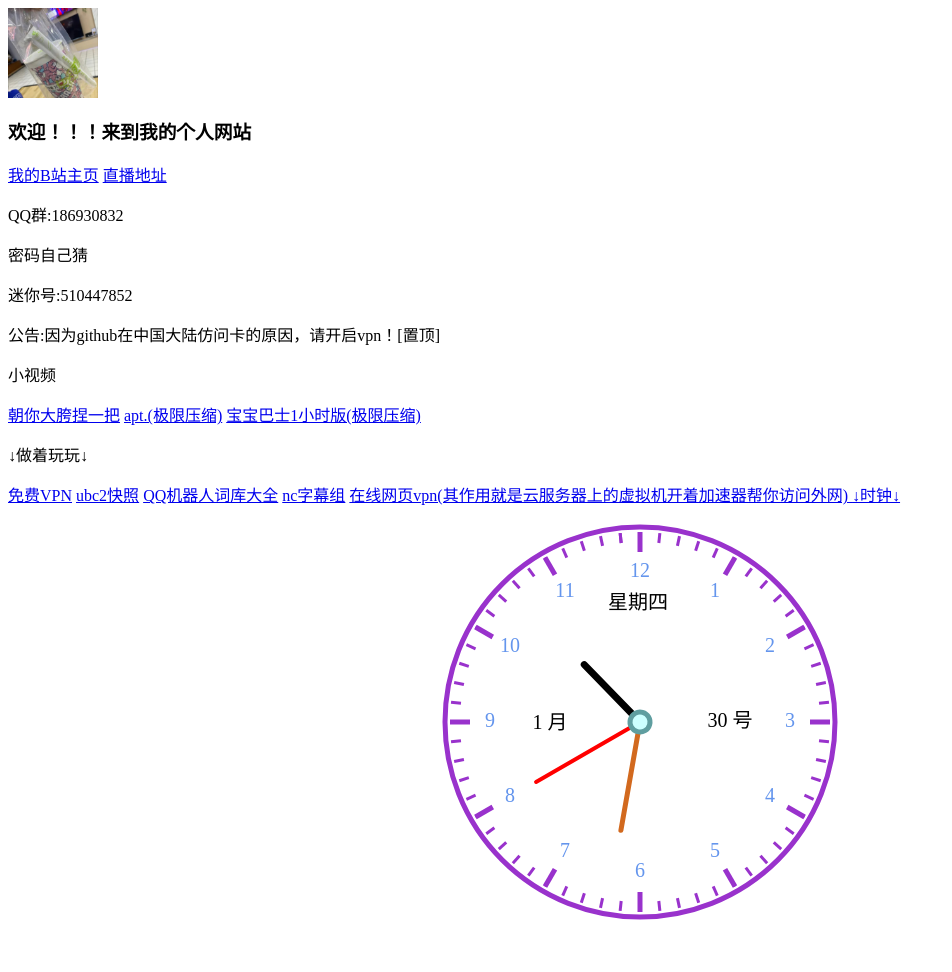
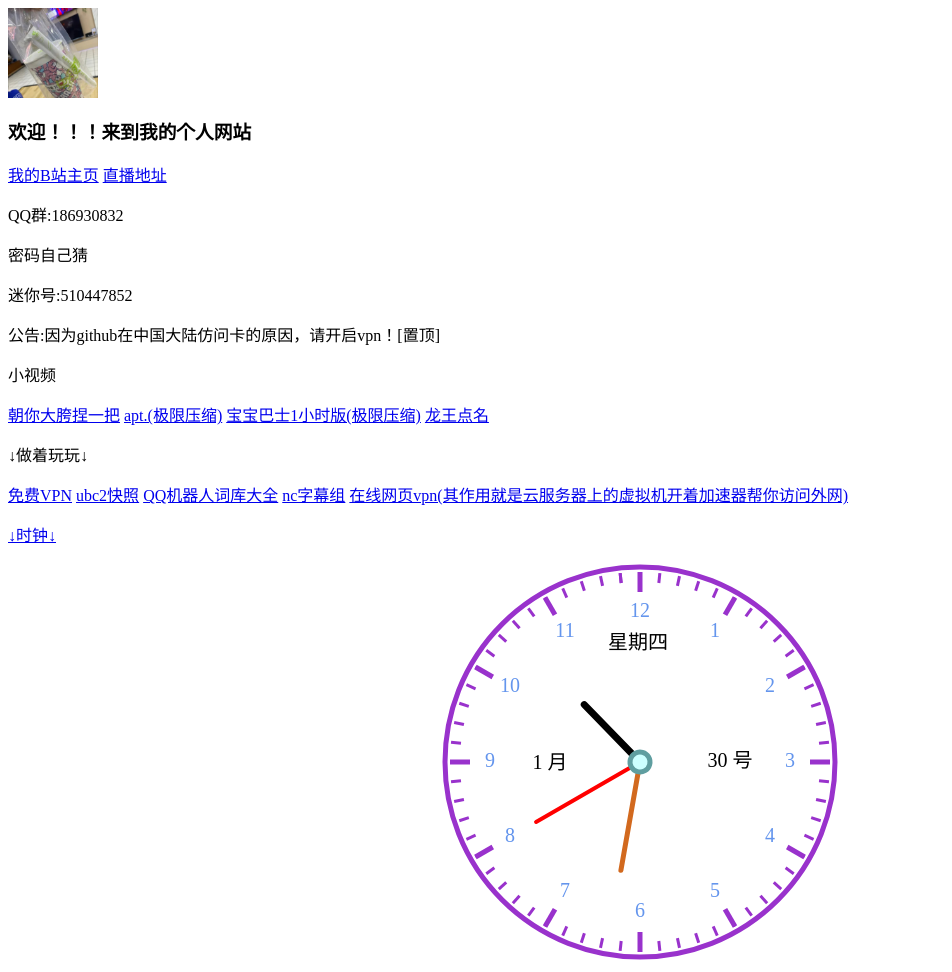
Before and after one commit to ZHOU20140801/510mimn.github.io, a plain HTML site: page index.html in a window 1280 px wide. Shown: the whole page, without its empty margins (0-952 px from the left). Before the commit the page ends 932 px from the top, so only its background shows below. Drawn offline with Linux system fonts and the light colour scheme.

Commit message:
Update index.html

```diff
--- a/index.html
+++ b/index.html
@@ -24,13 +24,13 @@
 <a href="https://zhou20140801.github.io/510mimn.github.io/118393752-1-6.mp4">朝你大胯捏一把</a>
 <a href="https://zhou20140801.github.io/510mimn.github.io/e4ac708425c39bb8aeadf6bb930ed9bf.MP4">apt.(极限压缩)</a>
 <a href="https://zhou20140801.github.io/510mimn.github.io/bbbs.html">宝宝巴士1小时版(极限压缩)</a>
+<a href="https://zhou20140801.github.io/510mimn.github.io/freecompress-copy_7AD94BD6-4981-4335-9DC8-E7094394C2FD.mp4">龙王点名</a>
 <p>↓做着玩玩↓</p>
 <a href="https://zhou20140801.github.io/510mimn.github.io/vpn.html">免费VPN</a>
 <a href="https://zhou20140801.github.io/510mimn.github.io/menu2.html">ubc2快照</a>
 <a href="https://zhou20140801.github.io/510mimn.github.io/ck1.html">QQ机器人词库大全</a>
 <a href="https://zhou20140801.github.io/510mimn.github.io/nc.html">nc字幕组</a>
 <a href="https://zhou20140801.github.io/510mimn.github.io/zxvvpnnnnnnnnn.html">在线网页vpn(其作用就是云服务器上的虚拟机开着加速器帮你访问外网)
-<a href="
 <p>↓时钟↓</p>
  <style>
  h1 {
```
